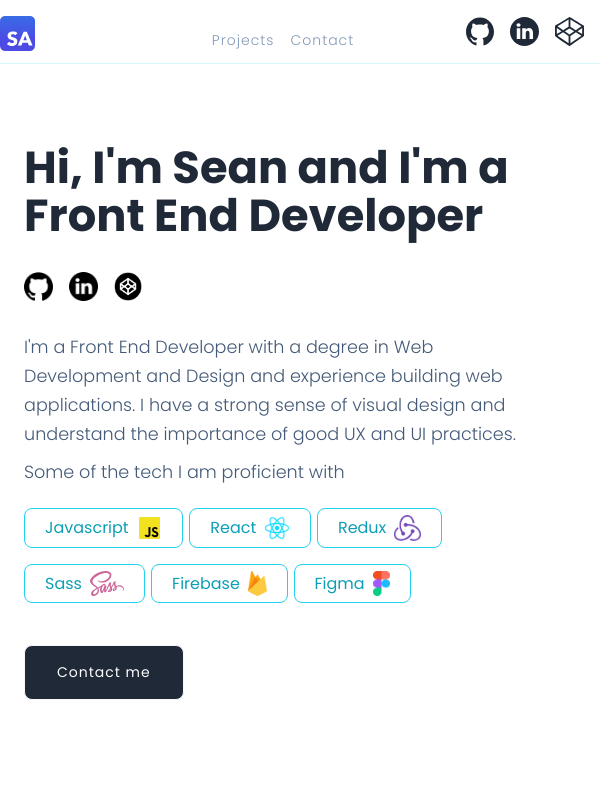
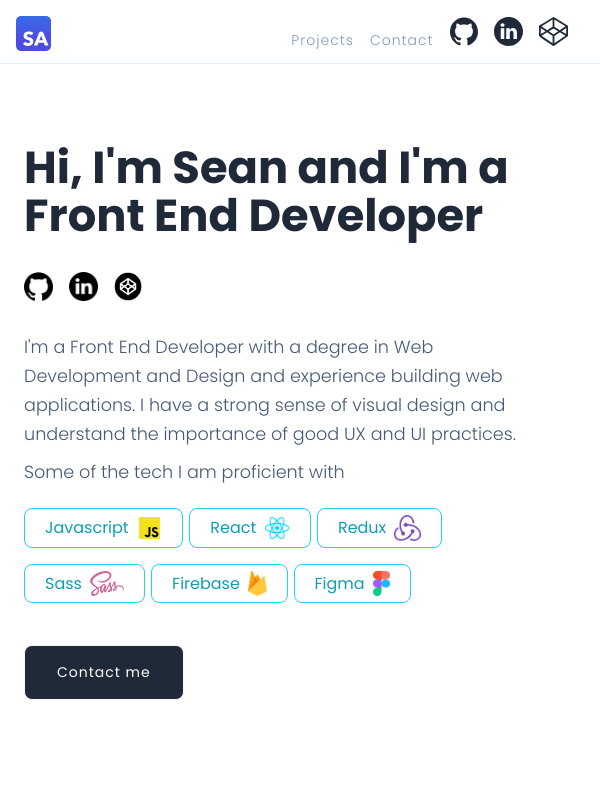
Before and after one commit to edinburghrules/portfolio, a React (Create React App) app: page / in a window 600 px wide. Shown: the top 786 px of the page. Built offline with nearby package versions, Linux system fonts and the light colour scheme.

Commit message:
style: fixed nav padding

```diff
--- a/src/sections/project.jsx
+++ b/src/sections/project.jsx
@@ -10,7 +10,7 @@
   index,
 }) => {
   const controls = useAnimation();
-  const [ref, inView] = useInView({ threshold: 0.6 });
+  const [ref, inView] = useInView({ threshold: 0.2 });
 
   useEffect(() => {
     if (inView) {
@@ -30,7 +30,7 @@
         visible: () => ({
           opacity: 1,
           y: 0,
-          transition: { delay: (index + 1) * 0.5 },
+          transition: { delay: (index + 1) * 0.25 },
         }),
       }}
       initial="hidden"
--- a/src/styles/contact/contact.scss
+++ b/src/styles/contact/contact.scss
@@ -5,6 +5,7 @@
 .contact {
   @extend .section;
   background-color: $color-dark;
+  max-width: 1168px;
 
   @media (max-width: 414px) {
     padding-top: 4rem;
--- a/src/styles/navbar/navbar.scss
+++ b/src/styles/navbar/navbar.scss
@@ -9,12 +9,18 @@
   align-items: flex-end;
   position: fixed;
   top: 0;
+  z-index: 1;
   left: 50%;
   transform: translateX(-50%);
   width: 100%;
   max-width: 1168px;
   background-color: #fff;
   border-bottom: 1px solid lighten(#21d3ee, 38%);
+
+  @media (max-width: 1168px) {
+    padding-left: 1rem;
+    padding-right: 1rem;
+  }
 
   @media (max-width: 414px) {
     padding: 12px;
@@ -37,12 +43,9 @@
     display: flex;
     justify-content: center;
 
-    @media (max-width: 414px) {
+    @media (max-width: 600px) {
+      width: 75%;
       justify-content: flex-end;
-    }
-
-    @media (min-width: 600px) {
-      width: 75%;
     }
 
     & a {
@@ -52,6 +55,10 @@
       font-weight: $weight-light;
       font-size: 14px;
       letter-spacing: 1px;
+
+      // @media (max-width: 600px) {
+      //   margin-right: 5px;
+      // }
     }
   }
 
```
